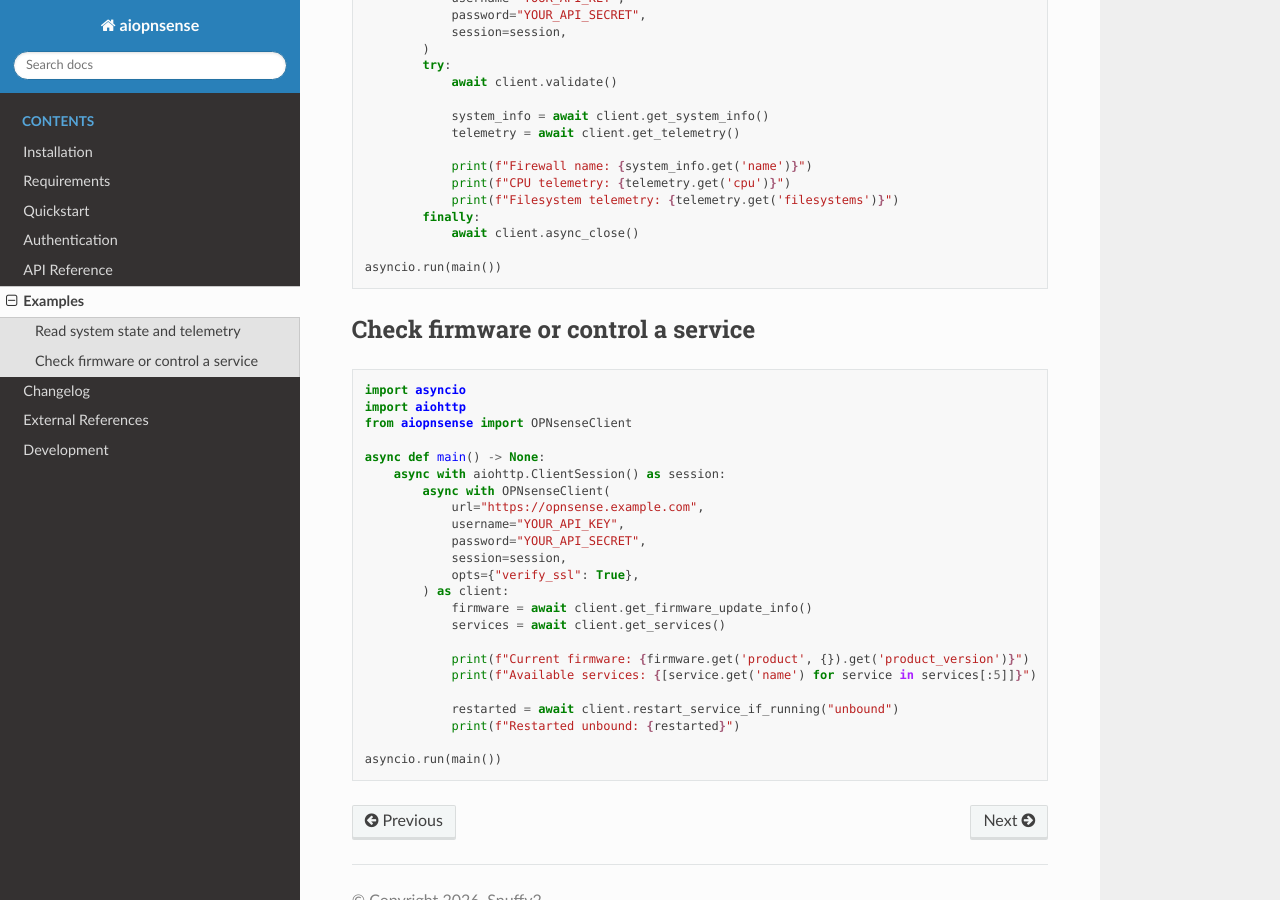
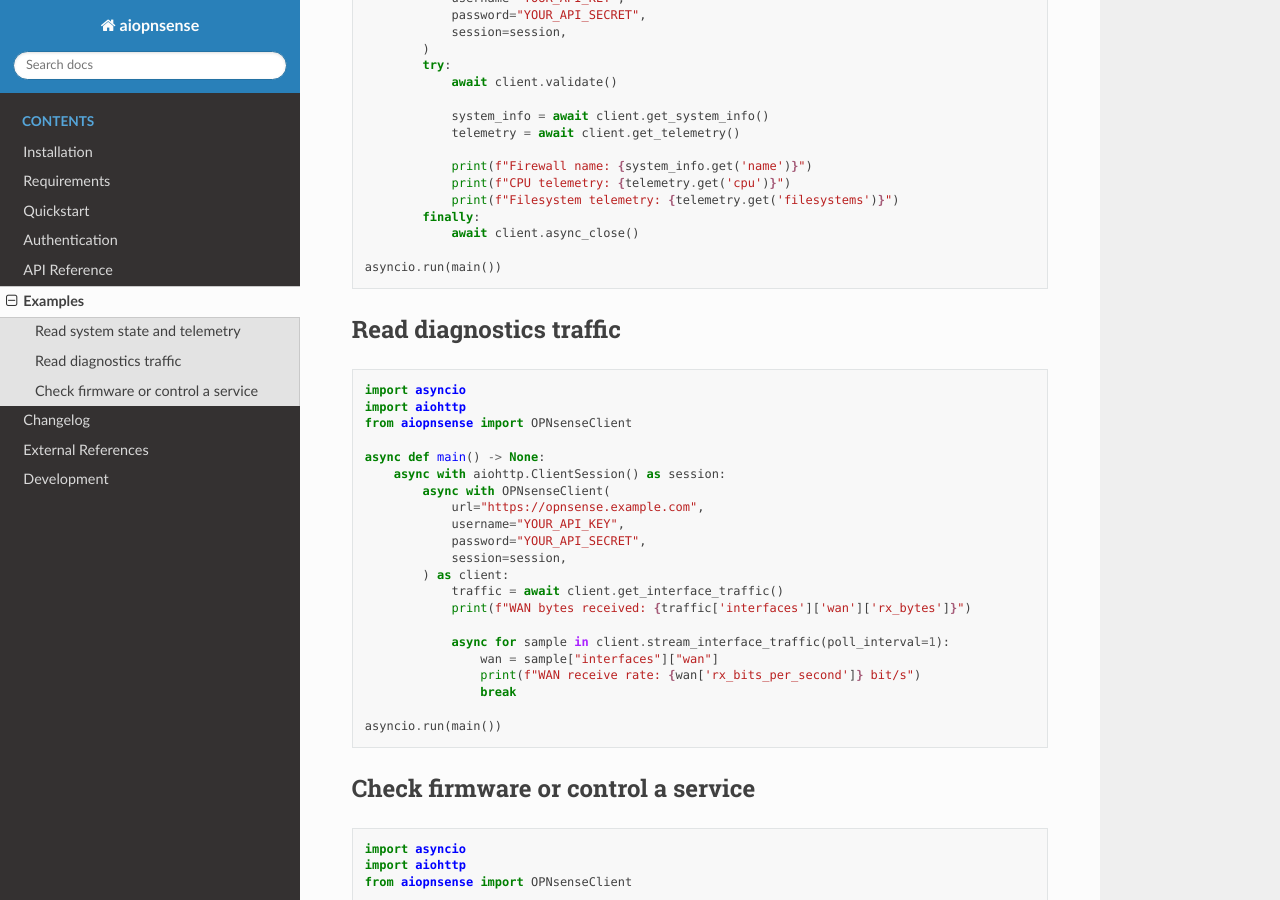
Before and after one commit to Snuffy2/aiopnsense, a Sphinx documentation site: the page built from docs/source/examples.rst, in a window 1280 px wide and 900 px high, scrolled down 373 px. Built offline with Sphinx 7.4.7 and the Read the Docs theme 3.1.0, drawn with Linux system fonts in a browser that asks for light colours; the version number could not be read and is left out.

Commit message:
docs: document diagnostics traffic support

```diff
--- a/docs/source/api/index.rst
+++ b/docs/source/api/index.rst
@@ -11,6 +11,7 @@ reference easier to navigate, the methods are grouped below by functional area.
    firmware
    system
    telemetry
+   traffic
    dhcp
    firewall
    services
--- /dev/null
+++ b/docs/source/api/traffic.rst
@@ -0,0 +1,4 @@
+Traffic
+=======
+
+.. opnsense-client-api:: aiopnsense.traffic.TrafficMixin
--- a/docs/source/examples.rst
+++ b/docs/source/examples.rst
@@ -32,6 +32,33 @@ Read system state and telemetry
 
    asyncio.run(main())
 
+Read diagnostics traffic
+------------------------
+
+.. code-block:: python
+
+   import asyncio
+   import aiohttp
+   from aiopnsense import OPNsenseClient
+
+   async def main() -> None:
+       async with aiohttp.ClientSession() as session:
+           async with OPNsenseClient(
+               url="https://opnsense.example.com",
+               username="YOUR_API_KEY",
+               password="YOUR_API_SECRET",
+               session=session,
+           ) as client:
+               traffic = await client.get_interface_traffic()
+               print(f"WAN bytes received: {traffic['interfaces']['wan']['rx_bytes']}")
+
+               async for sample in client.stream_interface_traffic(poll_interval=1):
+                   wan = sample["interfaces"]["wan"]
+                   print(f"WAN receive rate: {wan['rx_bits_per_second']} bit/s")
+                   break
+
+   asyncio.run(main())
+
 Check firmware or control a service
 -----------------------------------
 
```
Also changed, not shown: README.md (+1 -0 lines).
